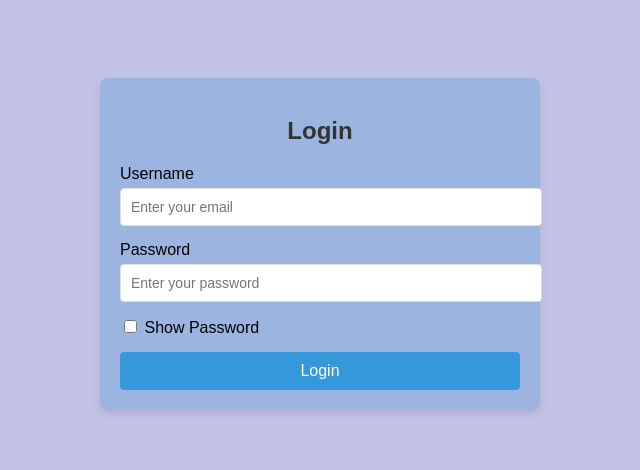
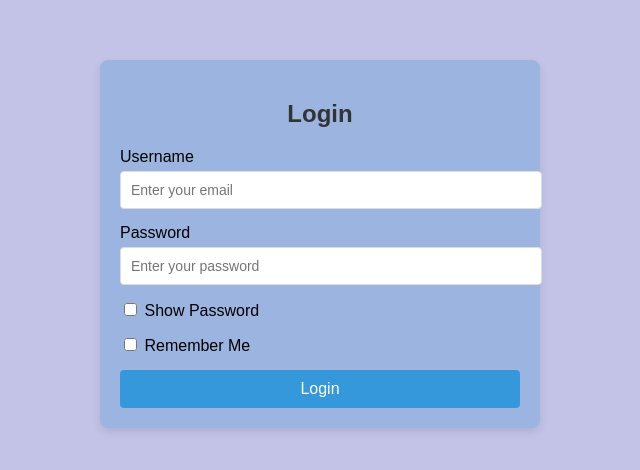
Before and after one commit to Harshgonnade/AWAK_Assignments-, a plain HTML site: page AWAK/index.html in a window 1280 px wide. Shown: the part 156-626 px from the top of the page, without its empty margins (320-960 px from the left). Drawn offline with Linux system fonts and the light colour scheme.

Commit message:
Update index.html

```diff
--- a/AWAK/index.html
+++ b/AWAK/index.html
@@ -29,6 +29,11 @@
                 <label for="show-password">Show Password</label>
             </div>
 
+            <div class="form-group">
+                <input type="checkbox" id="rememberMe">
+                <label for="rememberMe">Remember Me</label>
+            </div>
+
             <button type="submit">Login</button>
 
             <div class="form-feedback" id="form-feedback"></div>
```
